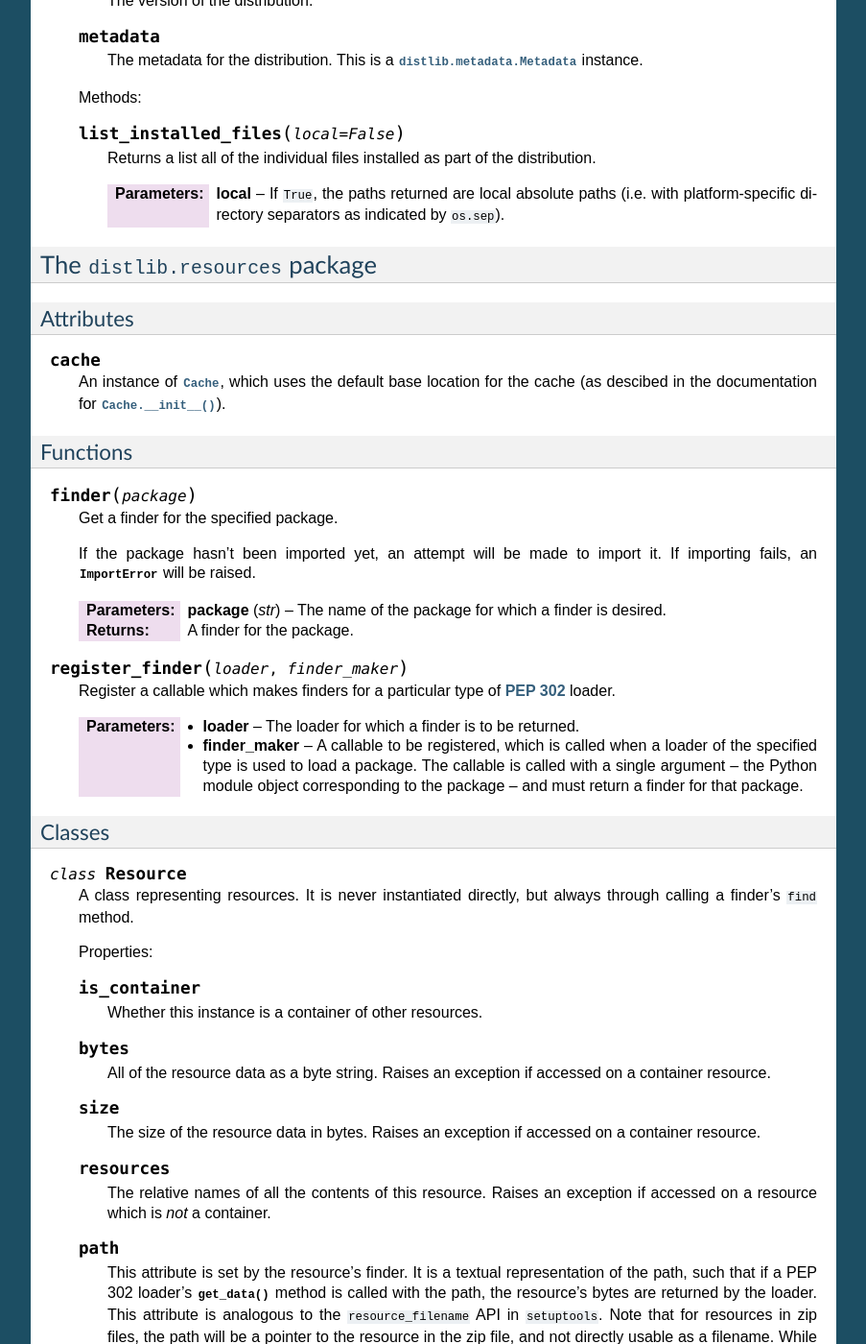
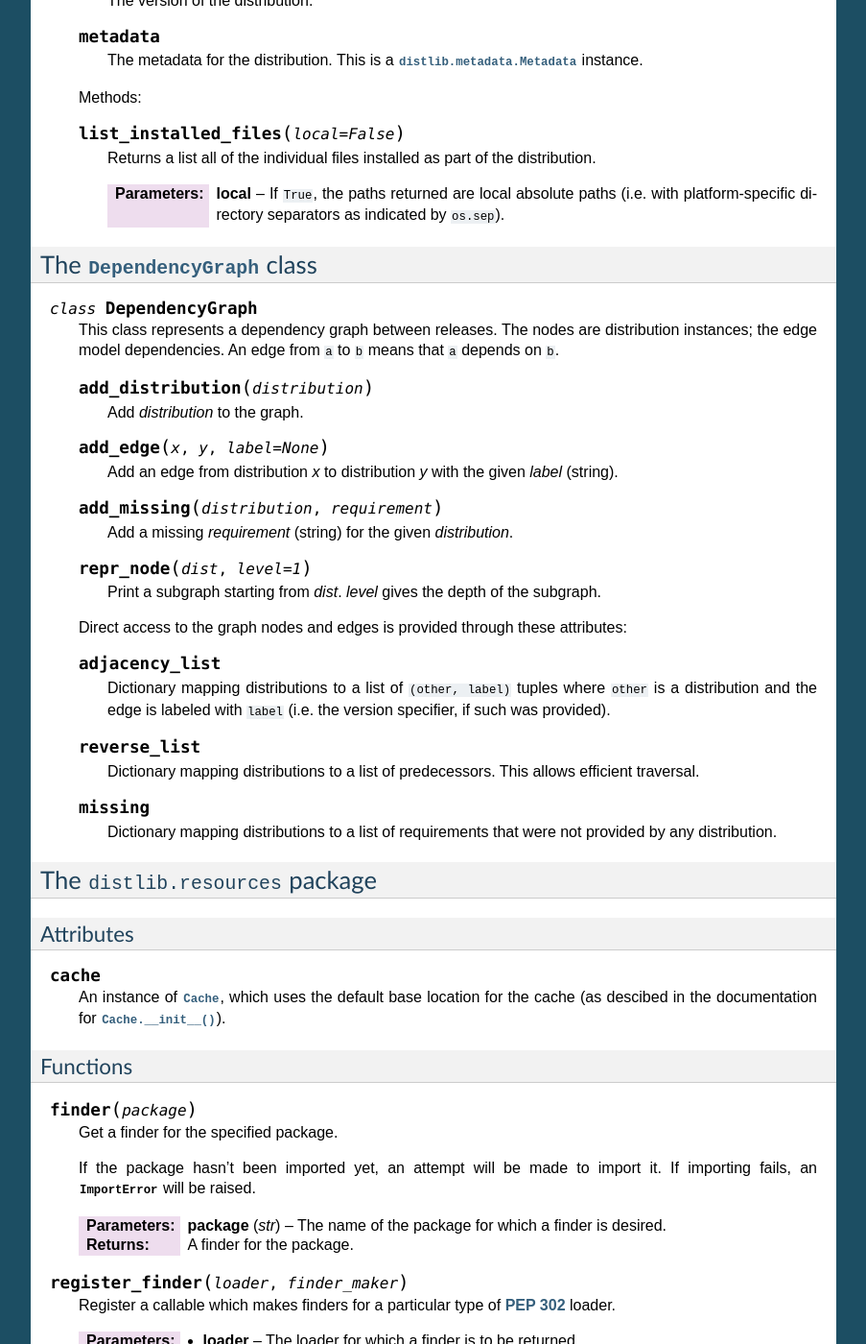
Before and after one commit to dstufft/distlib, a Sphinx documentation site: the page built from docs/reference.rst, in a window 1280 px wide and 1400 px high, scrolled down 3180 px. Shown: the whole window at 96% size, without its empty margins (198-1101 px from the left). Built offline with Sphinx 7.4.7, drawn with Linux system fonts in a browser that asks for light colours; formulas are drawn with MathJax 3; comment, search, counter and statistics services are not loaded; some of the changed text lies outside the part shown.

```diff
--- a/docs/overview.rst
+++ b/docs/overview.rst
@@ -104,6 +104,9 @@ Distlib currently offers the following features:
   launchers.
 * The package ``distlib.locators``, which allows finding distributions on
   PyPI (XML-RPC or via the "simple" interface) or local directories.
+* The package ``distlib.util``, which contains miscellaneous functions and
+  classes which are useful in packaging, but which do not fit neatly into
+  one of the other packages in ``distlib``.
 
 
 Python version and platform compatibility
--- a/docs/reference.rst
+++ b/docs/reference.rst
@@ -234,6 +234,53 @@ Classes
                     (i.e. with platform-specific directory separators as
                     indicated by ``os.sep``).
 
+
+
+The :class:`DependencyGraph` class
+----------------------------------
+
+.. class:: DependencyGraph
+
+   This class represents a dependency graph between releases.  The nodes are
+   distribution instances; the edge model dependencies.  An edge from ``a``
+   to ``b`` means that ``a`` depends on ``b``.
+
+   .. method:: add_distribution(distribution)
+
+      Add *distribution* to the graph.
+
+   .. method:: add_edge(x, y, label=None)
+
+      Add an edge from distribution *x* to distribution *y* with the given
+      *label* (string).
+
+   .. method:: add_missing(distribution, requirement)
+
+      Add a missing *requirement* (string) for the given *distribution*.
+
+   .. method:: repr_node(dist, level=1)
+
+      Print a subgraph starting from *dist*.  *level* gives the depth of the
+      subgraph.
+
+   Direct access to the graph nodes and edges is provided through these
+   attributes:
+
+   .. attribute:: adjacency_list
+
+      Dictionary mapping distributions to a list of ``(other, label)`` tuples
+      where  ``other`` is a distribution and the edge is labeled with ``label``
+      (i.e. the version specifier, if such was provided).
+
+   .. attribute:: reverse_list
+
+      Dictionary mapping distributions to a list of predecessors.  This allows
+      efficient traversal.
+
+   .. attribute:: missing
+
+      Dictionary mapping distributions to a list of requirements that were not
+      provided by any distribution.
 
 
 The ``distlib.resources`` package
```
Also changed, not shown: docs/tutorial.rst (+18 -2 lines).
